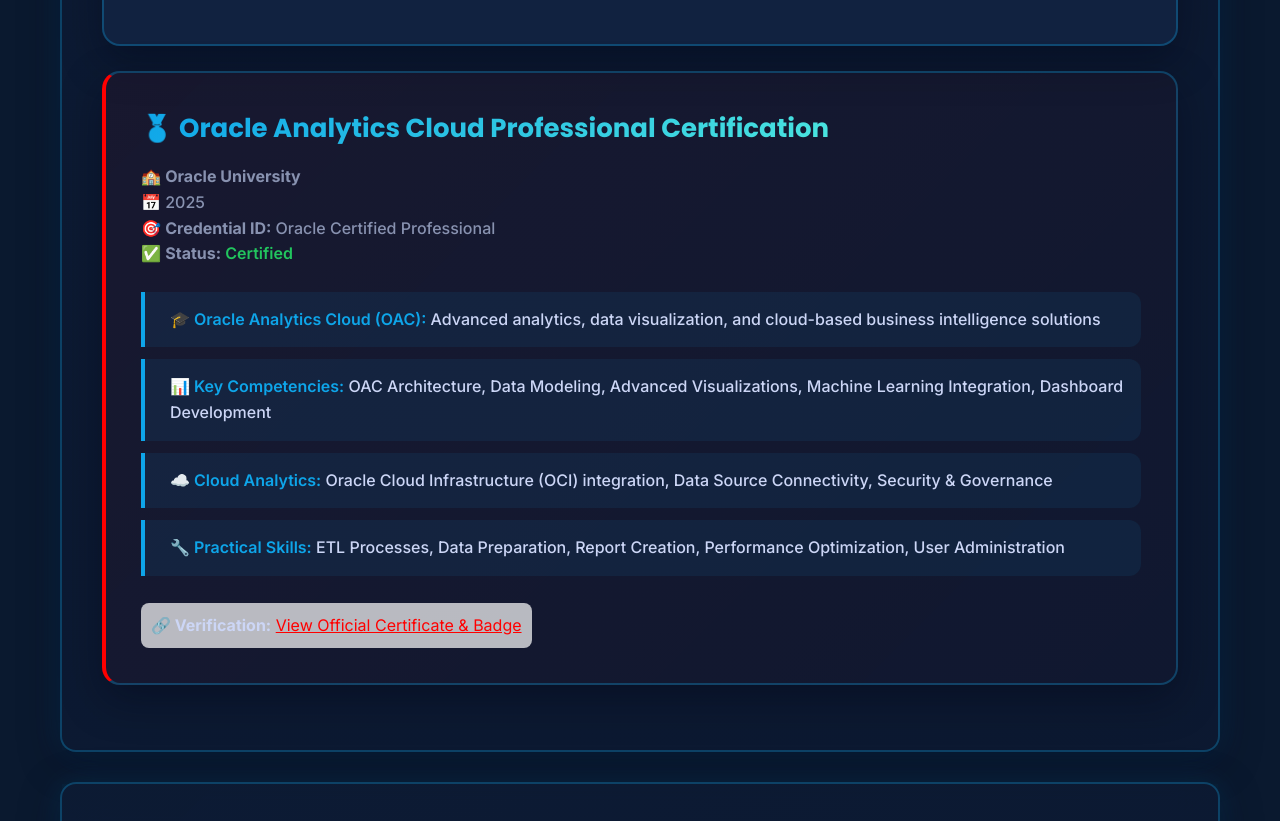
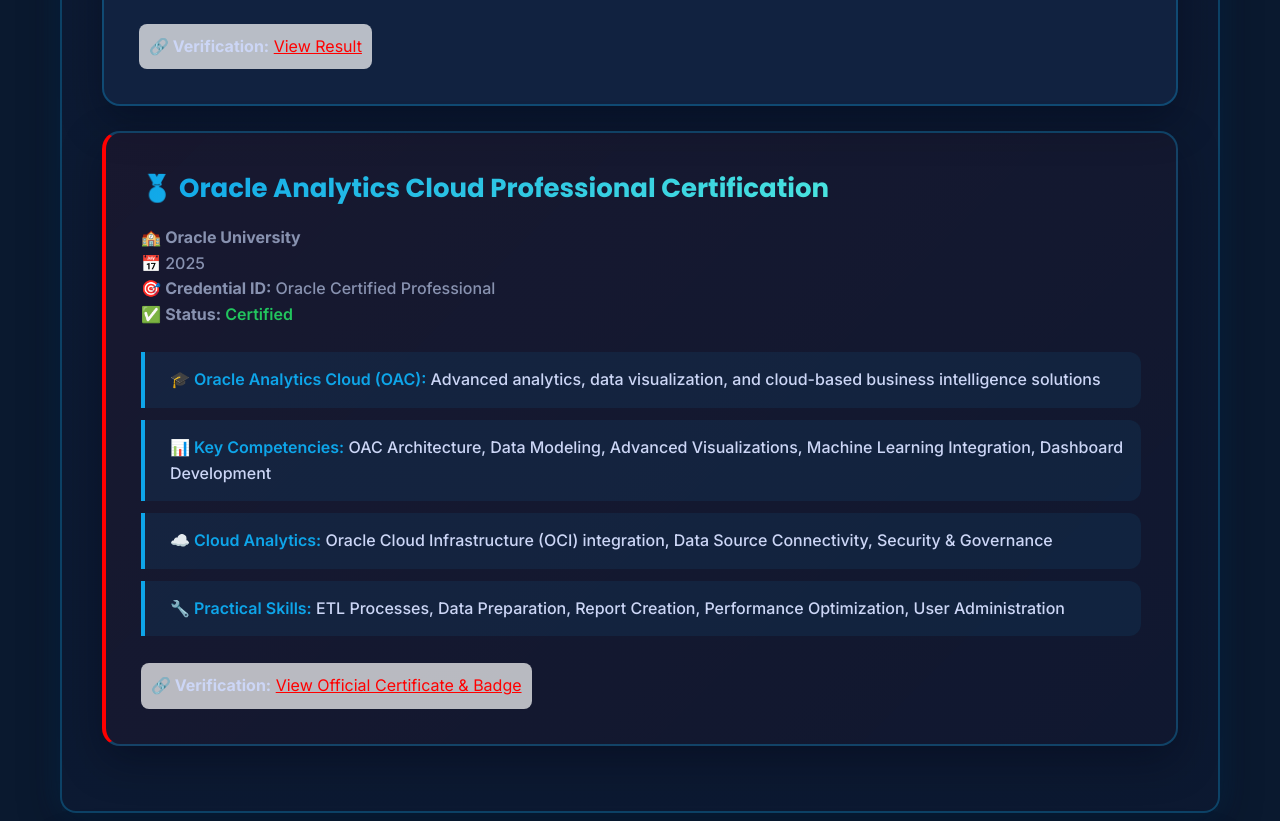
Before and after one commit to ARYAN8521/oractry, a plain HTML site: page index.html in a window 1280 px wide. Shown: the part 2604-3425 px from the top of the page. Drawn offline with Linux system fonts and the light colour scheme.

Commit message:
Update index.html

```diff
--- a/index.html
+++ b/index.html
@@ -1393,6 +1393,9 @@
             <li><strong>🏆 Professional Certifications:</strong> Microsoft Power BI Specialist, Python Data Analytics, Advanced SQL Database Design, Modern Web Development</li>
             <li><strong>🔬 Research Focus:</strong> Data Engineering Pipelines, Business Intelligence Dashboards, ETL Process Optimization</li>
         </ul>
+          <div style="margin-top: 15px; padding: 10px; background: rgba(255,255,255,0.7); border-radius: 8px; display: inline-block;">
+            <strong>🔗 Verification:</strong> <a href="YOUR_ORACLE_BADGE_LINK" target="_blank" style="color: #FF0000; text-decoration: underline;">View Result</a>
+        </div>
     </div>
 
     <!-- NEW ORACLE CERTIFICATION SECTION -->
```
